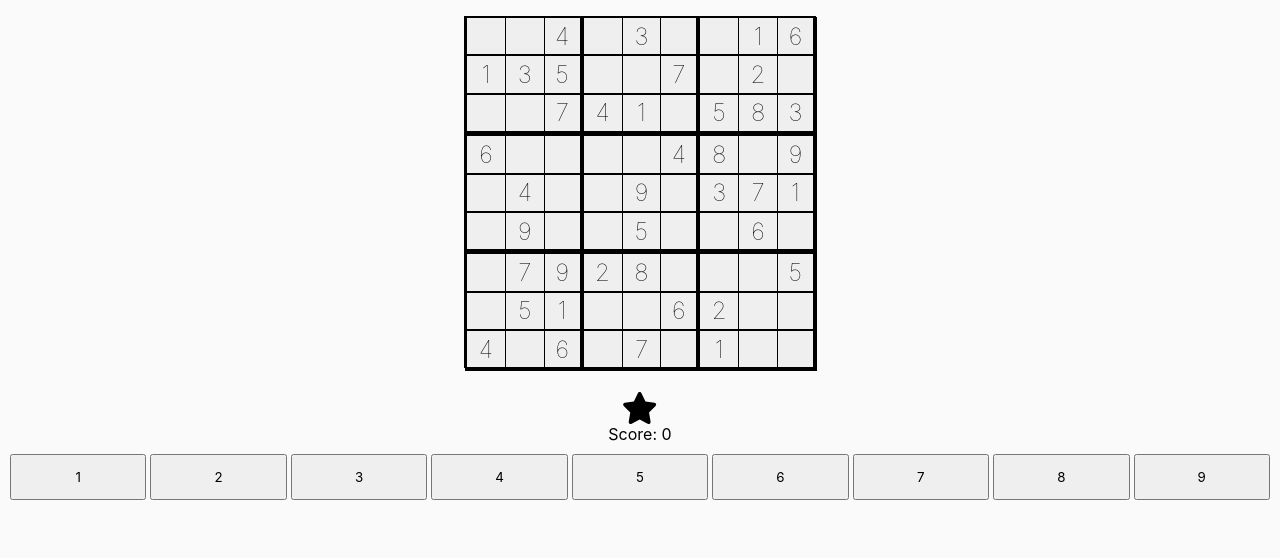
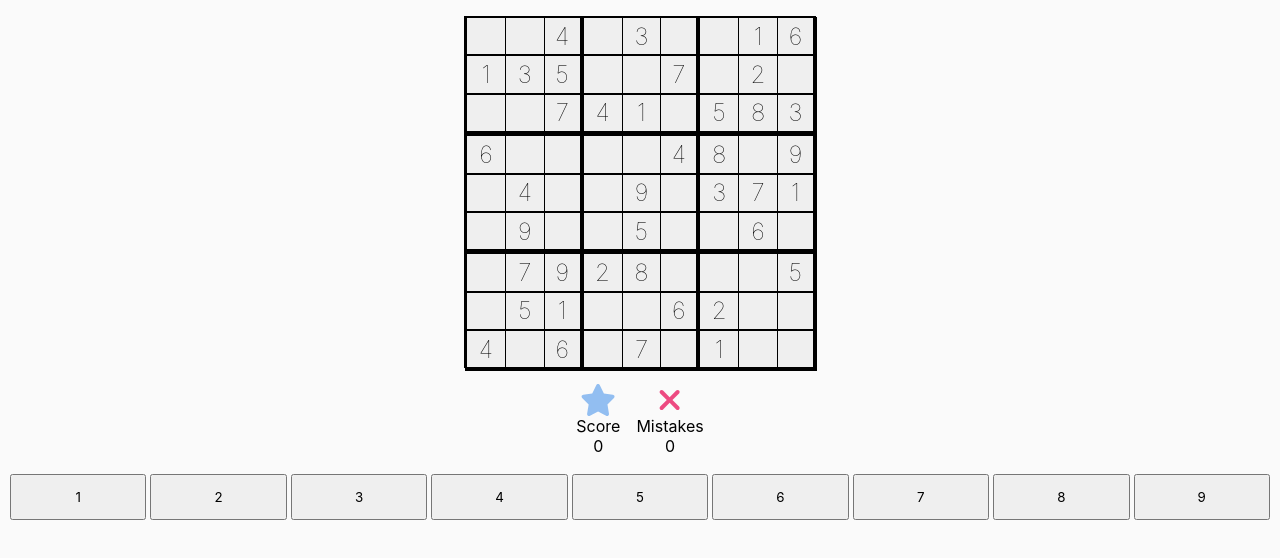
Before and after one commit to vrrayz/sudoku, a React (Create React App) app: page / in a window 1280 px wide. Shown: the top 558 px of the page. Built offline with nearby package versions, Linux system fonts and the light colour scheme.

Commit message:
player scoring metric

```diff
--- a/src/components/Game.tsx
+++ b/src/components/Game.tsx
@@ -1,7 +1,7 @@
 import React, { useCallback, useState } from "react";
 import styled from "styled-components";
 import { useRemapNumbers } from "../hooks/useRemapNumbers";
-import { CurrentBoxIndex, RemappedNumbers } from "./types";
+import { CurrentBoxIndex, PlayerMetric, RemappedNumbers } from "./types";
 import { BoxRows } from "./BoxRows";
 import { NumberOptions } from "./NumberOptions";
 import { MetricSection } from "./MetricSection";
@@ -14,7 +14,10 @@ export const Game = ({ boxNumbers }: GameBoxProperties) => {
   const remappedNumbers = useRemapNumbers(boxNumbers);
   const [innerBoxNumbers, setInnerBoxNumbers] = useState<RemappedNumbers[][]>(remappedNumbers)
   const [currentBoxIndex, setCurrentBoxIndex] = useState<CurrentBoxIndex>()
+  const [playerMetric, setPlayerMetric] = useState<PlayerMetric>({score: 0, mistakes: 0})
   const numberInputs = [1, 2, 3, 4, 5, 6, 7, 8, 9];
+
+  console.log("Current player metric",playerMetric);
 
   const inputNumber = (input: number) => {
     if(currentBoxIndex){
@@ -28,6 +31,11 @@ export const Game = ({ boxNumbers }: GameBoxProperties) => {
       // si is second index
       if(currentBoxIndex.firstIndex === fi && currentBoxIndex.secondIndex === si && (boxNumber.inputClass === 'wrong' || boxNumber.display === 'none')){
         const currentInputClass = remappedNumbers[fi][si].number === input ? 'correct':'wrong'
+
+        // The player gets +1 point(s) for each score that is correct and -1 points for each score that's wrong
+        setPlayerMetric(prev => {
+          return currentInputClass === 'correct' ?  {score: prev.score+1, mistakes: prev.mistakes} : {score: prev.score-1, mistakes: prev.mistakes + 1}
+        })
         return {id: boxNumber.id, number: input, display: 'block', inputClass: currentInputClass }
       }
       return {id: boxNumber.id, number: boxNumber.number, display: boxNumber.display, inputClass: boxNumber.inputClass }
@@ -47,7 +55,7 @@ export const Game = ({ boxNumbers }: GameBoxProperties) => {
           <BoxRows key={i} numberRows={numberRows} firstIndex={i} checkAndSetBoxIndex={checkAndSetBoxIndex}  />
         ))}
       </GameBox>
-      <MetricSection></MetricSection>
+      <MetricSection playerMetric={playerMetric} />
       <NumberOptions numberInputs={numberInputs} inputNumber={inputNumber} />
     </GameContainer>
   );
--- a/src/components/MetricSection.tsx
+++ b/src/components/MetricSection.tsx
@@ -1,21 +1,33 @@
-import { faStar } from '@fortawesome/free-solid-svg-icons'
+import { faStar, faXmark } from '@fortawesome/free-solid-svg-icons'
 import { FontAwesomeIcon } from '@fortawesome/react-fontawesome'
 import React from 'react'
 import styled from 'styled-components'
+import { PlayerMetric } from './types'
 
-export const MetricSection = () => {
+interface MetricSectionProperties{
+    playerMetric: PlayerMetric;
+}
+
+export const MetricSection = ({playerMetric}:MetricSectionProperties) => {
     return (
         <MetricContainer>
             <Metric>
-                <FontAwesomeIcon icon={faStar} size='2x' />
-                <ScoreText>Score: <Score>0</Score></ScoreText>
+                <FontAwesomeIcon icon={faStar} size='2x' style={{color: 'rgba(120,176,239,.8)'}} />
+                <ScoreText>Score</ScoreText>
+                <Score>{playerMetric.score}</Score>
+            </Metric>
+            <Metric>
+                <FontAwesomeIcon icon={faXmark} size='2x' style={{color: 'rgba(234,30,99,.8)'}} />
+                <ScoreText>Mistakes</ScoreText>
+                <Score>{playerMetric.mistakes}</Score>
             </Metric>
         </MetricContainer>
     )
 }
 
 const MetricContainer = styled.div`
-  margin: 8px;
+  margin-bottom: 16px;
+  margin-top: 0px;
   display: flex;
   justify-content: center;
   border: none;
@@ -24,6 +36,7 @@ const Metric = styled.div`
 display: flex;
 flex-direction: column;
 text-align: center;
+margin: 0px 8px;
 `
 const ScoreText = styled.span``
 const Score = styled.span``
--- a/src/components/types.ts
+++ b/src/components/types.ts
@@ -9,7 +9,7 @@ export interface CurrentBoxIndex {
     firstIndex: number;
     secondIndex: number;
   }
-  interface PlayerMetric {
+export interface PlayerMetric {
     score: number;
     mistakes: number;
   }
```
